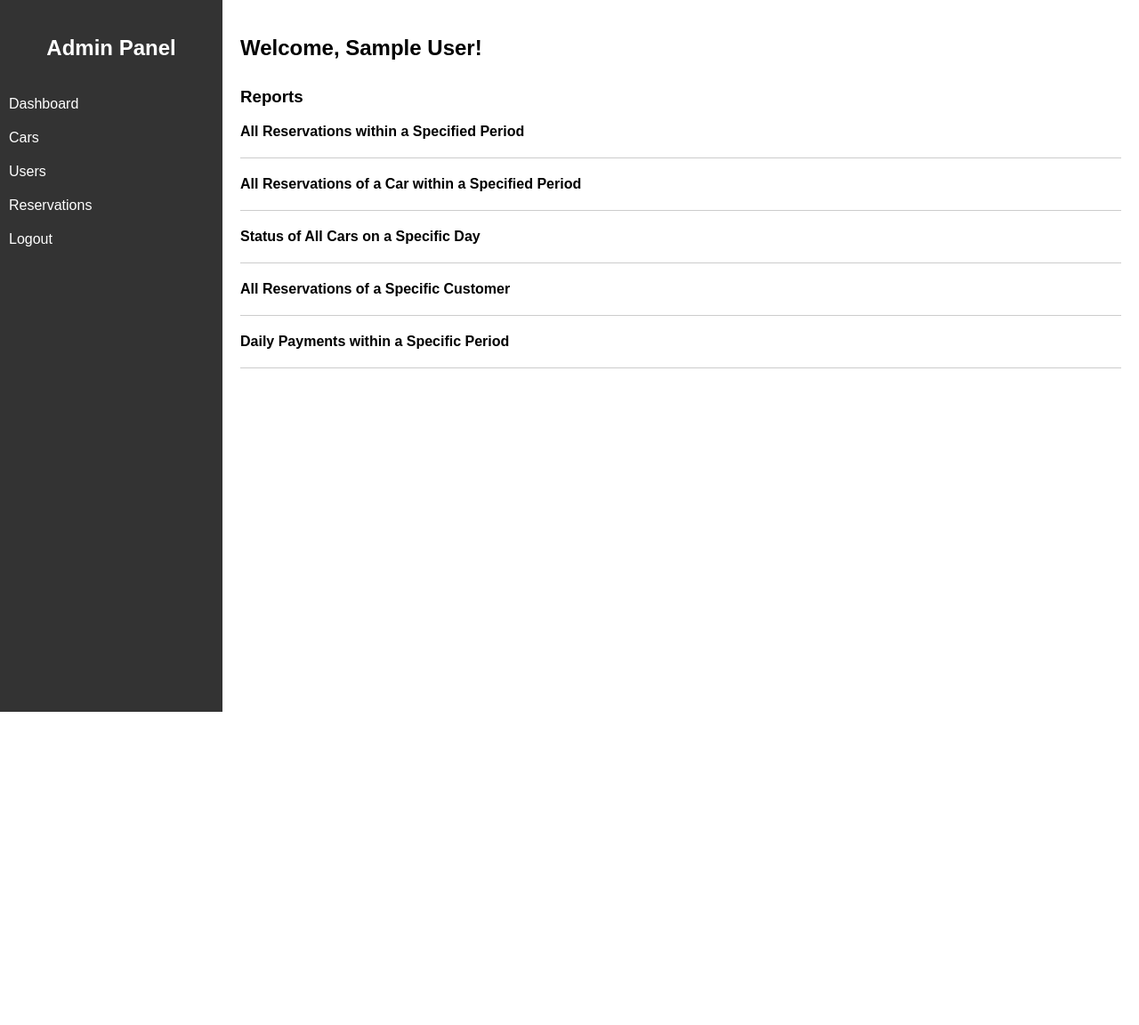
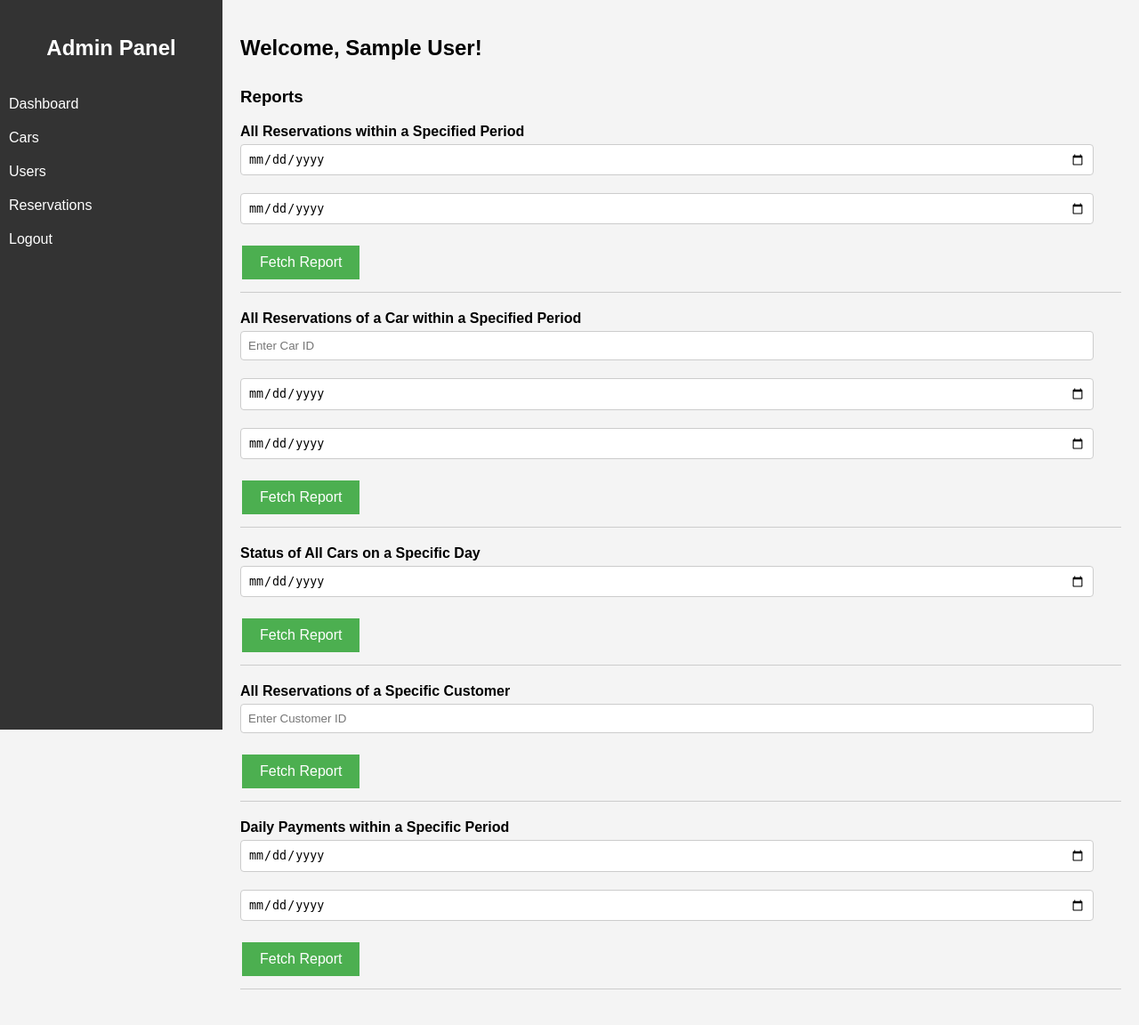
Before and after one commit to Gumbile/Car-Dealership, a PHP site: page /Car-Dealership/admin.php in a window 1280 px wide. Shown: the whole page at 89% size. Before the commit the page ends 800 px from the top, so only its background shows below. Run offline with PHP 8.4, Linux system fonts and the light colour scheme; the visitor is signed in with stand-in values (Sample User, id 1); data that the repository does not hold is empty.

Commit message:
admin_panel
problems: when refresh in dashboard
the reports stays
and the look isnt pleasing

left: search and the delet and add for cars , resrve , user
and the update for resrve and customer

```diff
--- a/Pages/Customer.php
+++ b/Pages/Customer.php
@@ -149,7 +149,8 @@ include_once('db.php');
                                     echo "<td>{$row['LastName']}</td>";
                                     echo "<td>{$row['Email']}</td>";
                                     echo "<td>{$row['Username']}</td>";
-                                    echo "<td>{$row['PASSWORD']}</td>";
+                                    echo "<td>{$row['Password']}</td>"; // Corrected key to 'Password'
+
                                     echo "<td>{$row['Role_']}</td>";
                                     echo "<td>";
 
--- a/Pages/admin.php
+++ b/Pages/admin.php
@@ -22,7 +22,7 @@ $adminName = $_SESSION['FirstName'];
 // Function to retrieve all reservations within a specified period
 
 
-
+// make it natural join with cars and user
 function getAllReservations($startDate, $endDate)
 {
     global $conn;
@@ -136,6 +136,7 @@ function getDailyPayments($startDate, $endDate)
             font-family: Arial, sans-serif;
             margin: 0;
             padding: 0;
+            background-color: #f4f4f4;
         }
 
         .sidebar {
@@ -202,18 +203,33 @@ function getDailyPayments($startDate, $endDate)
             color: #888;
         }
 
-        /* New styles for improved presentation */
-
-        .content ul li .reservation-info {
-            margin-top: 10px;
+        input[type="text"],
+        input[type="date"],
+        select {
+            padding: 8px;
+            margin: 5px 0 20px;
+            display: block;
+            border: 1px solid #ccc;
+            border-radius: 4px;
+            width: 95%;
         }
 
-        .content ul li .car-info {
-            margin-top: 10px;
+        .button {
+            background-color: #4CAF50;
+            /* Green */
+            border: none;
+            color: white;
+            padding: 10px 20px;
+            text-align: center;
+            text-decoration: none;
+            display: inline-block;
+            font-size: 16px;
+            margin: 4px 2px;
+            cursor: pointer;
         }
 
-        .content ul li .payment-info {
-            margin-top: 10px;
+        .button:hover {
+            background-color: #45a049;
         }
     </style>
 </head>
@@ -233,101 +249,120 @@ function getDailyPayments($startDate, $endDate)
     <div class="content">
         <h2>Welcome, <?php echo $adminName; ?>!</h2>
 
-
         <h3>Reports</h3>
         <ul>
             <li>
                 <h4>All Reservations within a Specified Period</h4>
-                <div class="reservation-info">
+                <form action="" method="get">
+                    <input type="date" name="startDate" required>
+                    <input type="date" name="endDate" required>
+                    <button class="button" type="submit">Fetch Report</button>
+                </form>
                 <?php
-                    // Specify the start date and end date for the report
-                    $startDate = '2024-05-01';
-                    $endDate = '2024-05-31';
-
-                    // Call the function to retrieve all reservations within the specified period
+                if ($_SERVER["REQUEST_METHOD"] == "GET" && isset($_GET['startDate']) && isset($_GET['endDate'])) {
+                    // Process the form submission and generate the report
+                    $startDate = $_GET['startDate'];
+                    $endDate = $_GET['endDate'];
                     $reservations = getAllReservations($startDate, $endDate);
 
-                    // Display the reservation information
+                    // Display the report
+                    echo "<div>";
                     foreach ($reservations as $reservation) {
-                        echo "Reservation ID: {$reservation['ReservationID']}, Car ID: {$reservation['CarID']}, User ID: {$reservation['UserID']}, Start Date: {$reservation['StartDate']}, End Date: {$reservation['EndDate']}, Pickup Location ID: {$reservation['PickupLocationID']}, Drop-Off Location ID: {$reservation['DropOffLocationID']}, Status: {$reservation['Status_']} <br>";
+                        echo "Reservation ID: {$reservation['ReservationID']}, Car ID: {$reservation['CarID']}, User ID: {$reservation['UserID']}, Start Date: {$reservation['StartDate']}, End Date: {$reservation['EndDate']}, Pickup Location ID: {$reservation['PickupLocationID']}, Drop-Off Location ID: {$reservation['DropOffLocationID']} <br>";
+                    }
+                    echo "</div>";
                 }
                 ?>
-                </div>
             </li>
             <li>
                 <h4>All Reservations of a Car within a Specified Period</h4>
-                <div class="reservation-info">
+                <form action="" method="get">
+                    <input type="text" name="carID" placeholder="Enter Car ID" required>
+                    <input type="date" name="startDate" required>
+                    <input type="date" name="endDate" required>
+                    <button class="button" type="submit">Fetch Report</button>
+                </form>
                 <?php
-                    // Specify the car ID, start date, and end date for the report
-                    $carID = 1;
-                    $startDate = '2024-05-01';
-                    $endDate = '2024-05-31';
-
-                    // Call the function to retrieve all reservations of the specified car within the specified period
+                if ($_SERVER["REQUEST_METHOD"] == "GET" && isset($_GET['carID']) && isset($_GET['startDate']) && isset($_GET['endDate'])) {
+                    // Process the form submission and generate the report
+                    $carID = $_GET['carID'];
+                    $startDate = $_GET['startDate'];
+                    $endDate = $_GET['endDate'];
                     $carReservations = getCarReservations($carID, $startDate, $endDate);
 
-                    // Display the reservation information
+                    // Display the report
+                    echo "<div>";
                     foreach ($carReservations as $reservation) {
-                        echo "Reservation ID: {$reservation['ReservationID']}, Car ID: {$reservation['CarID']}, User ID: {$reservation['UserID']}, Start Date: {$reservation['StartDate']}, End Date: {$reservation['EndDate']}, Pickup Location ID: {$reservation['PickupLocationID']}, Drop-Off Location ID: {$reservation['DropOffLocationID']}, Status: {$reservation['Status_']} <br>";
+                        echo "Reservation ID: {$reservation['ReservationID']}, Car ID: {$reservation['CarID']}, User ID: {$reservation['UserID']}, Start Date: {$reservation['StartDate']}, End Date: {$reservation['EndDate']}, Pickup Location ID: {$reservation['PickupLocationID']}, Drop-Off Location ID: {$reservation['DropOffLocationID']} <br>";
+                    }
+                    echo "</div>";
                 }
                 ?>
-                </div>
             </li>
             <li>
                 <h4>Status of All Cars on a Specific Day</h4>
-                <div class="car-info">
+                <form action="" method="get">
+                    <input type="date" name="date" required>
+                    <button class="button" type="submit">Fetch Report</button>
+                </form>
                 <?php
-                    // Specify the date for the report
-                    $date = '2024-05-13';
+                if ($_SERVER["REQUEST_METHOD"] == "GET" && isset($_GET['date'])) {
+                    // Process the form submission and generate the report
+                    $date = $_GET['date'];
+                    $carsStatus = getCarsStatus($date);
 
-                    // Call the function to retrieve the status of all cars on the specified day
-                    $carStatus = getCarsStatus($date);
-
-                    // Display the car status
-                    foreach ($carStatus as $car) {
+                    // Display the report
+                    echo "<div>";
+                    foreach ($carsStatus as $car) {
                         echo "Car ID: {$car['CarID']}, Model: {$car['Model']}, Year: {$car['Year_']}, Plate ID: {$car['PlateID']}, Status: {$car['Status_']} <br>";
                     }
+                    echo "</div>";
+                }
                 ?>
-                </div>
             </li>
             <li>
                 <h4>All Reservations of a Specific Customer</h4>
-                <div class="reservation-info">
+                <form action="" method="get">
+                    <input type="text" name="customerID" placeholder="Enter Customer ID" required>
+                    <button class="button" type="submit">Fetch Report</button>
+                </form>
                 <?php
-                    // Specify the customer ID for the report
-                    $customerID = 1;
-
-                    // Call the function to retrieve all reservations of the specified customer
+                if ($_SERVER["REQUEST_METHOD"] == "GET" && isset($_GET['customerID'])) {
+                    // Process the form submission and generate the report
+                    $customerID = $_GET['customerID'];
                     $customerReservations = getCustomerReservations($customerID);
 
-                    // Display the reservation information
+                    // Display the report
+                    echo "<div>";
                     foreach ($customerReservations as $reservation) {
-                        echo "Reservation ID: {$reservation['ReservationID']}, Car ID: {$reservation['CarID']}, User ID: {$reservation['UserID']}, Start Date: {$reservation['StartDate']}, End Date: {$reservation['EndDate']}, Pickup Location ID: {$reservation['PickupLocationID']}, Drop-Off Location ID: {$reservation['DropOffLocationID']}, Status: {$reservation['Status_']} <br>";
+                        echo "Reservation ID: {$reservation['ReservationID']}, Car ID: {$reservation['CarID']}, User ID: {$reservation['UserID']}, Start Date: {$reservation['StartDate']}, End Date: {$reservation['EndDate']}, Pickup Location ID: {$reservation['PickupLocationID']}, Drop-Off Location ID: {$reservation['DropOffLocationID']} <br>";
+                    }
+                    echo "</div>";
                 }
                 ?>
-                </div>
             </li>
             <li>
                 <h4>Daily Payments within a Specific Period</h4>
-                <div class="payment-info">
+                <form action="" method="get">
+                    <input type="date" name="startDate" required>
+                    <input type="date" name="endDate" required>
+                    <button class="button" type="submit">Fetch Report</button>
+                </form>
                 <?php
-                    // Specify the start date and end date for the report
-                    $startDate = '2024-05-01';
-                    $endDate = '2024-05-31';
-
-                    // Call the function to retrieve the daily payments within the specified period
+                if ($_SERVER["REQUEST_METHOD"] == "GET" && isset($_GET['startDate']) && isset($_GET['endDate'])) {
+                    // Process the form submission and generate the report
+                    $startDate = $_GET['startDate'];
+                    $endDate = $_GET['endDate'];
                     $dailyPayments = getDailyPayments($startDate, $endDate);
 
-                    // Display the payment information
+                    // Display the report
+                    echo "<div>";
                     foreach ($dailyPayments as $payment) {
                         echo "Payment ID: {$payment['PaymentID']}, Reservation ID: {$payment['ReservationID']}, Amount: {$payment['Amount']}, Payment Date: {$payment['PaymentDate']}, Payment Method: {$payment['PaymentMethod']} <br>";
                     }
+                    echo "</div>";
+                }
                 ?>
-                </div>
             </li>
         </ul>
-
     </div>
-</body>
-
-</html>
```
Also changed, not shown: Pages/reservation.php (+0 -13 lines), SQL/DDL.sql (+10 -11 lines). Lines whose indentation alone changed are shown as unchanged.
